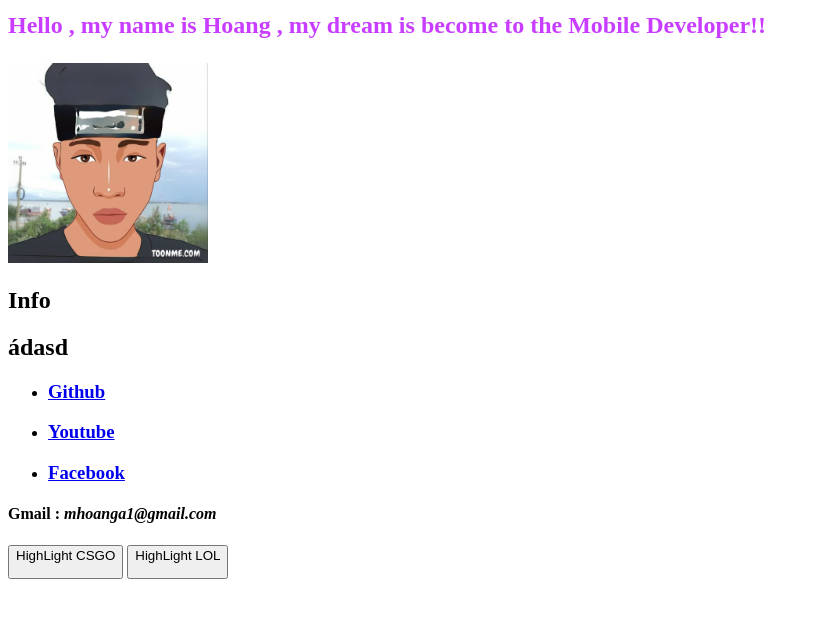
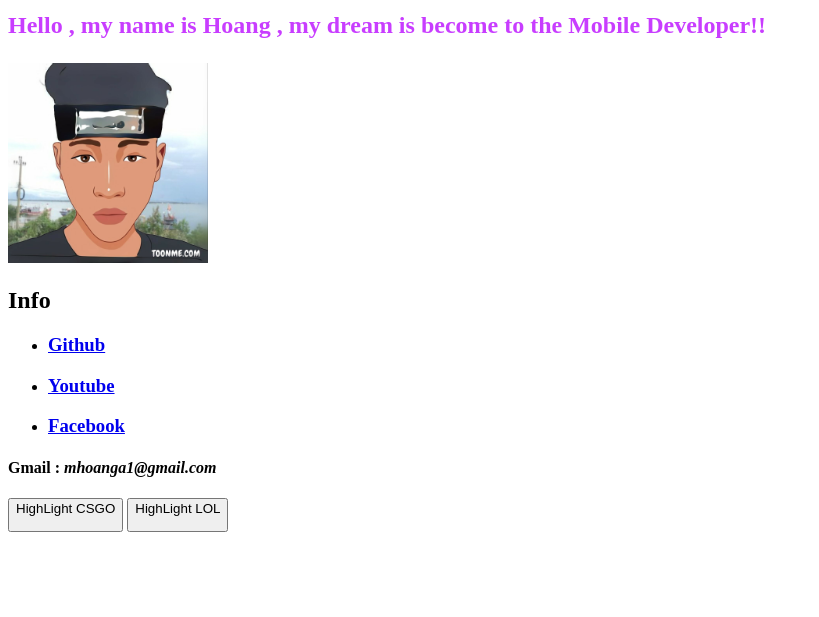
Before and after one commit to himbo22/tkf-info-intro, a plain HTML site: page index.html in a window 1280 px wide. Shown: the part 113-730 px from the top of the page, without its empty margins (0-819 px from the left). Drawn offline with Linux system fonts and the light colour scheme.

```diff
--- a/index.html
+++ b/index.html
@@ -34,7 +34,6 @@
         show_noitification();
     </script>
     <h2>Info</h2>
-    <h2>ádasd</h2>
     <ul>
         <li>
             <h3><a href="https://github.com/twokf">Github</a></h3>
```
